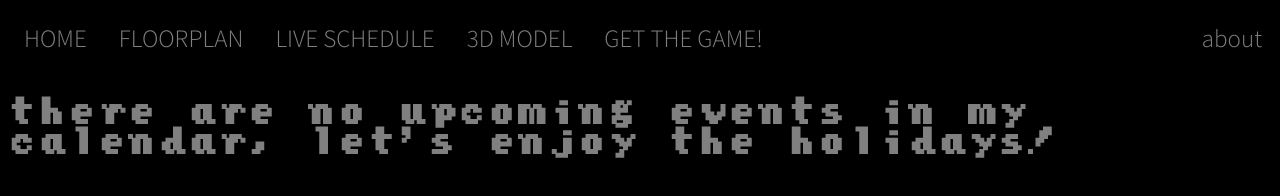
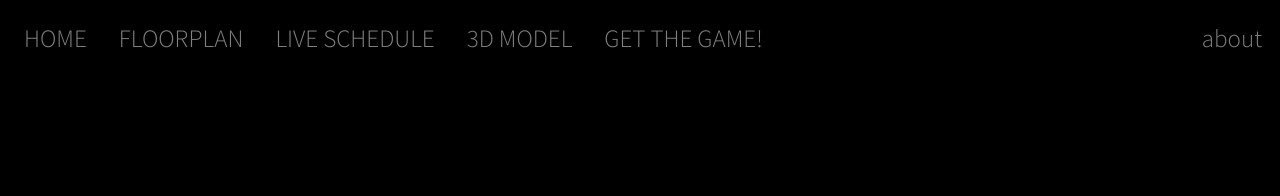
Before and after one commit to kngjnssy/codecompass, a website: page schedule.html in a window 1280 px wide. Drawn offline with nearby package versions, Linux system fonts and the light colour scheme; no server answers.

```diff
--- a/schedule.html
+++ b/schedule.html
@@ -90,8 +90,6 @@
     <li><a href="game.html">GET THE GAME!</a></li>
     <li style="float:right; margin-right:10px;" ><a class="active" href="about.html">about</a></li>
   </ul>
-    <h3 style="color:grey;"> there are no upcoming events in my calendar, let's enjoy the holidays!
-    </h3>
     <div class="grid-container-browser"></div>
 
    <!-- <div>
```
